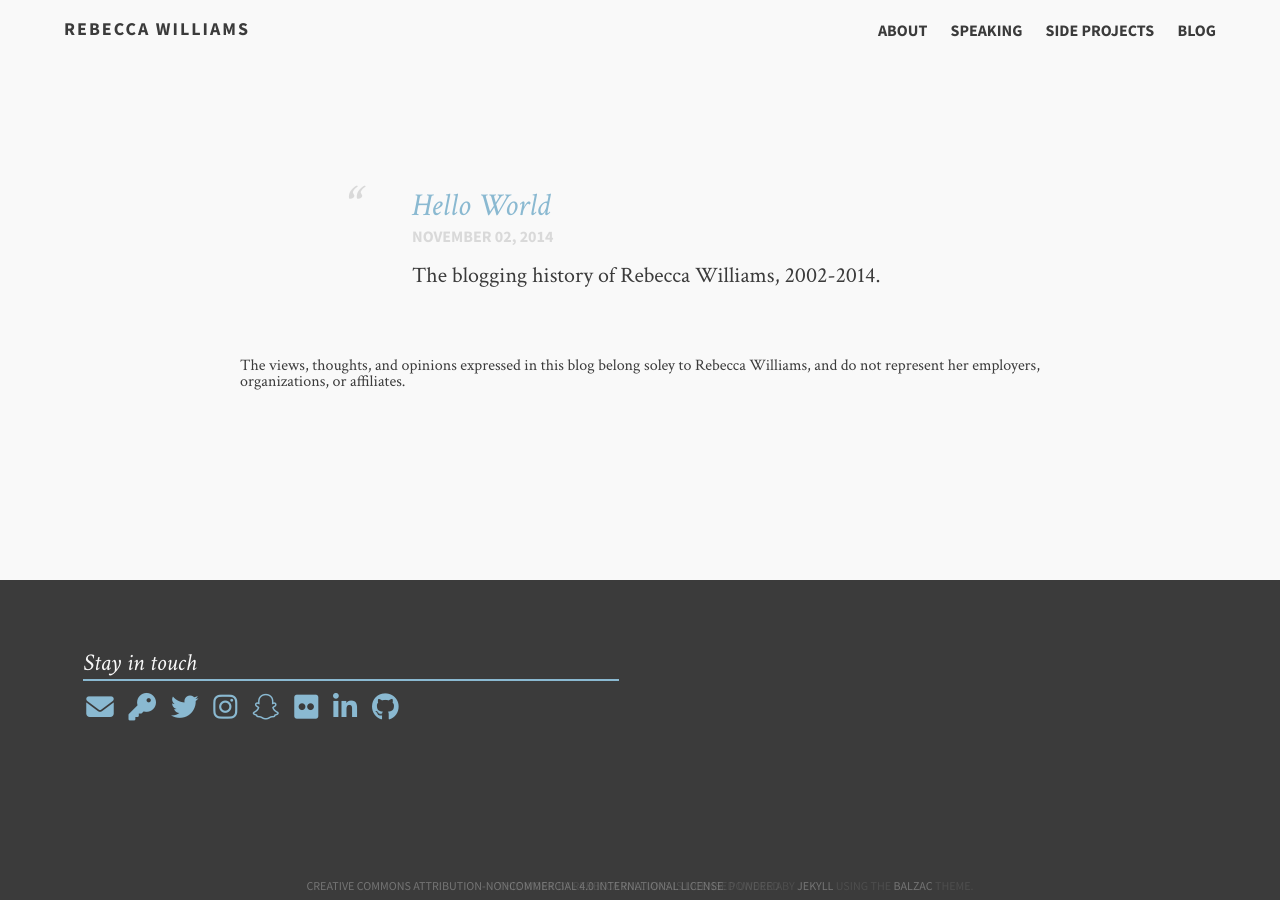
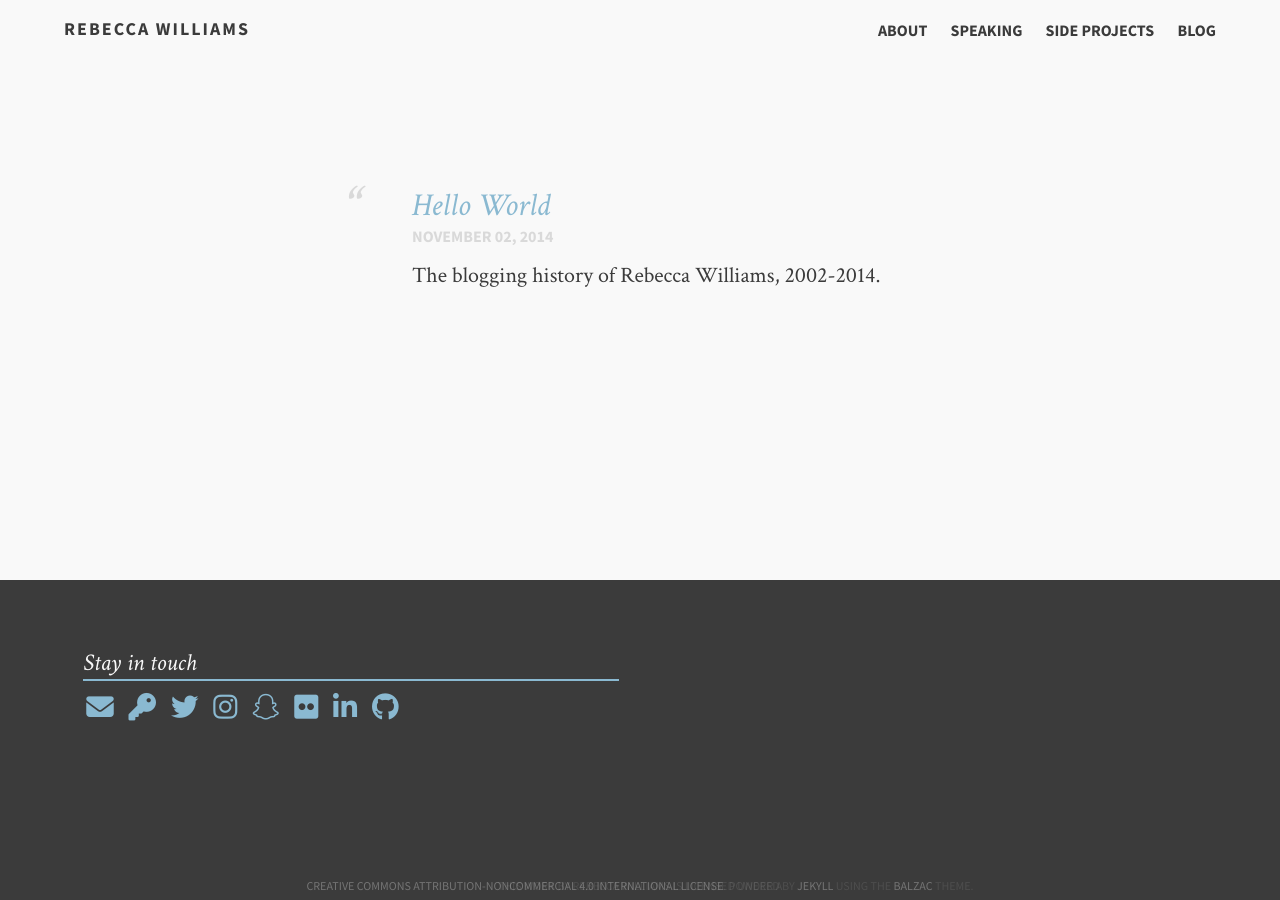
Before and after one commit to rebeccawilliams/rebeccawilliams.us, a Jekyll site: the page built from index.md, in a window 1280 px wide. Built offline with Jekyll 4.4.1, drawn with Linux system fonts in a browser that asks for light colours; nearby versions of some CDN libraries.

Commit message:
Update home.html

```diff
--- a/_layouts/home.html
+++ b/_layouts/home.html
@@ -15,8 +15,6 @@
                   </li>
                   {% endfor %}
               </ol>
-              The views, thoughts, and opinions expressed in this blog belong soley to Rebecca Williams, and do not represent her employers, organizations, or affiliates.
-          </article>
         </section>
     </div>
 
```
